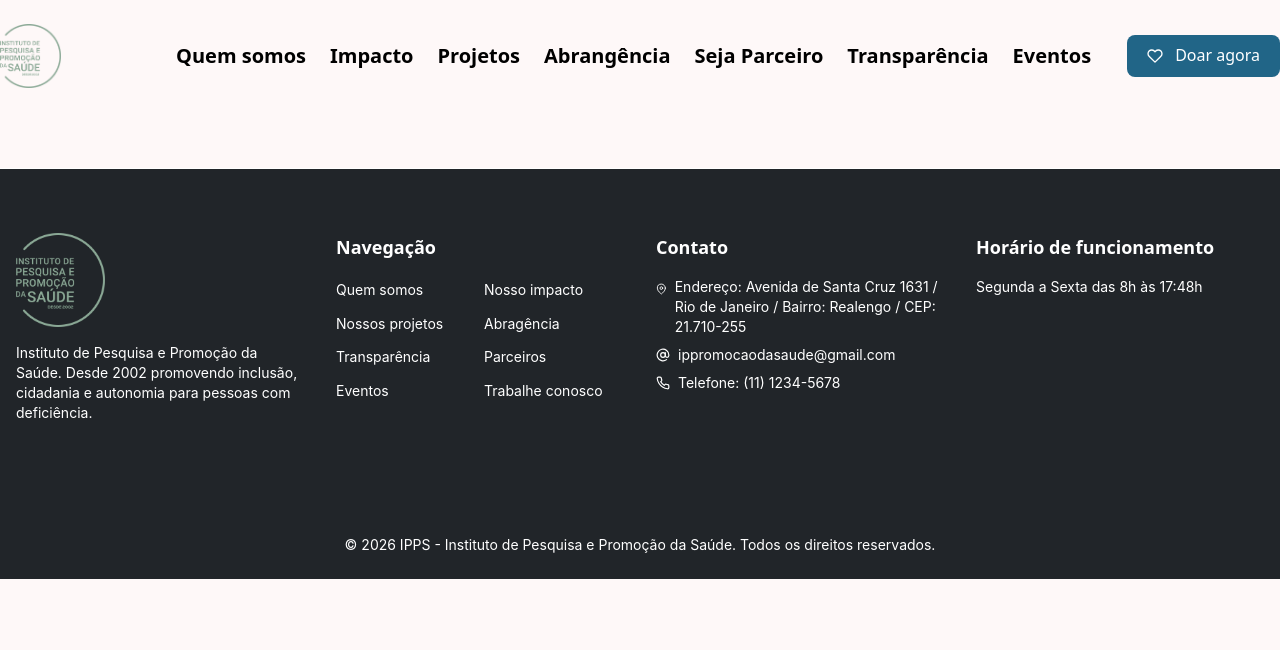
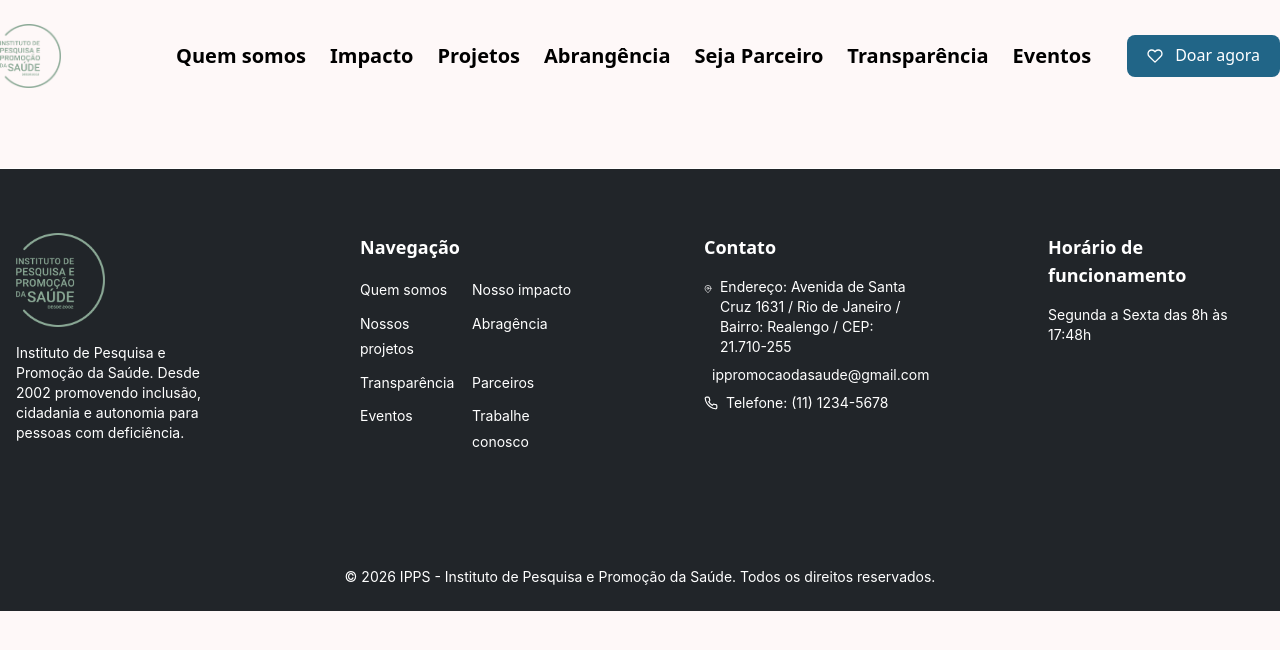
Before and after one commit to MF-Sergio/IPPS, a React (Vite) app: page / in a window 1280 px wide. Shown: the top 650 px of the page. Built offline with nearby package versions, Linux system fonts and the light colour scheme.

Commit message:
feat: fixture gap footer

```diff
--- a/src/components/Footer/index.tsx
+++ b/src/components/Footer/index.tsx
@@ -4,7 +4,7 @@ export default function Footer() {
   return (
     <footer className="bg-[#212529] text-white pb-6 pt-16 mt-20 border-t flex items-center justify-center" style={{ fontFamily: 'Inter' }}>
       <div className="container mx-auto px-4">
-        <div className="grid gap-8 md:grid-cols-4">
+        <div className="grid gap-32 md:grid-cols-4">
           <div className="flex flex-col">
             <img src="./src/assets/img/logo.png" alt="IPPS Logo" width='89px' />
             <p className="mt-4 text-sm font-normal">
```
